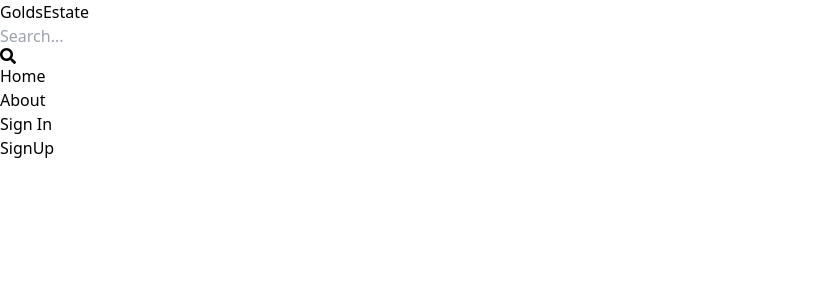
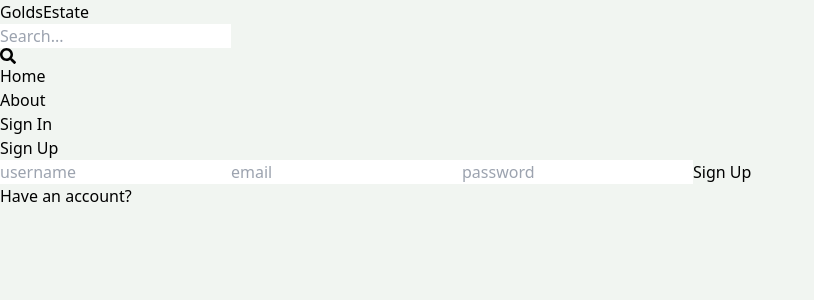
Before and after one commit to Goldsk1n/golds-estate, a React (Vite) app in the folder frontend/: page /sign-up in a window 1280 px wide. Shown: the top 300 px of the page, without its empty margins (0-814 px from the left). Built offline with nearby package versions, Linux system fonts and the light colour scheme.

Commit message:
Completed Sign Up page UI

```diff
--- a/frontend/src/index.css
+++ b/frontend/src/index.css
@@ -1,3 +1,7 @@
 @tailwind base;
 @tailwind components;
 @tailwind utilities;
+
+body {
+    background-color: rgb(241, 245, 241);
+}
--- a/frontend/src/pages/SignUp.jsx
+++ b/frontend/src/pages/SignUp.jsx
@@ -1,5 +1,38 @@
-import React from "react";
+import { Link } from "react-router-dom";
 
 export default function SignUp() {
-    return <div>SignUp</div>;
+    return (
+        <div className="p-3 max-w-lg mx-auto">
+            <h1 className="text-3xl text-center font-semibold my-7">Sign Up</h1>
+            <form className="flex flex-col gap-4">
+                <input
+                    type="text"
+                    placeholder="username"
+                    className="border p-3 rounded-lg"
+                    id="username"
+                />
+                <input
+                    type="email"
+                    placeholder="email"
+                    className="border p-3 rounded-lg"
+                    id="email"
+                />
+                <input
+                    type="password"
+                    placeholder="password"
+                    className="border p-3 rounded-lg"
+                    id="password"
+                />
+                <button className="bg-slate-700 text-white p-3 rounded-lg uppercase hover:opacity-95 disabled:opacity-80">
+                    Sign Up
+                </button>
+            </form>
+            <div className="flex gap-2 mt-5">
+                <p>Have an account?</p>
+                <Link to={"/sign-in"}>
+                    <span className="text-blue-700"></span>
+                </Link>
+            </div>
+        </div>
+    );
 }
```
